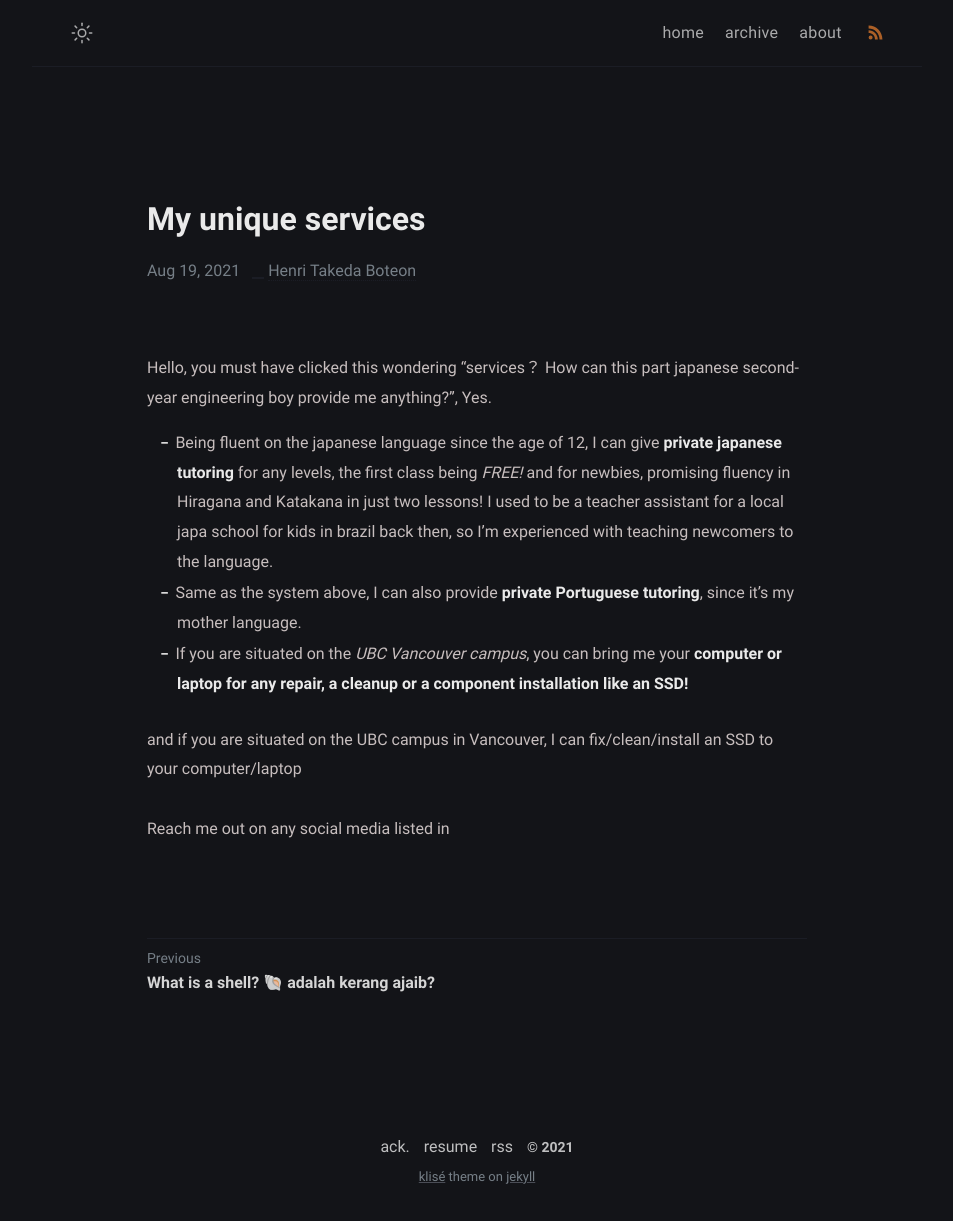
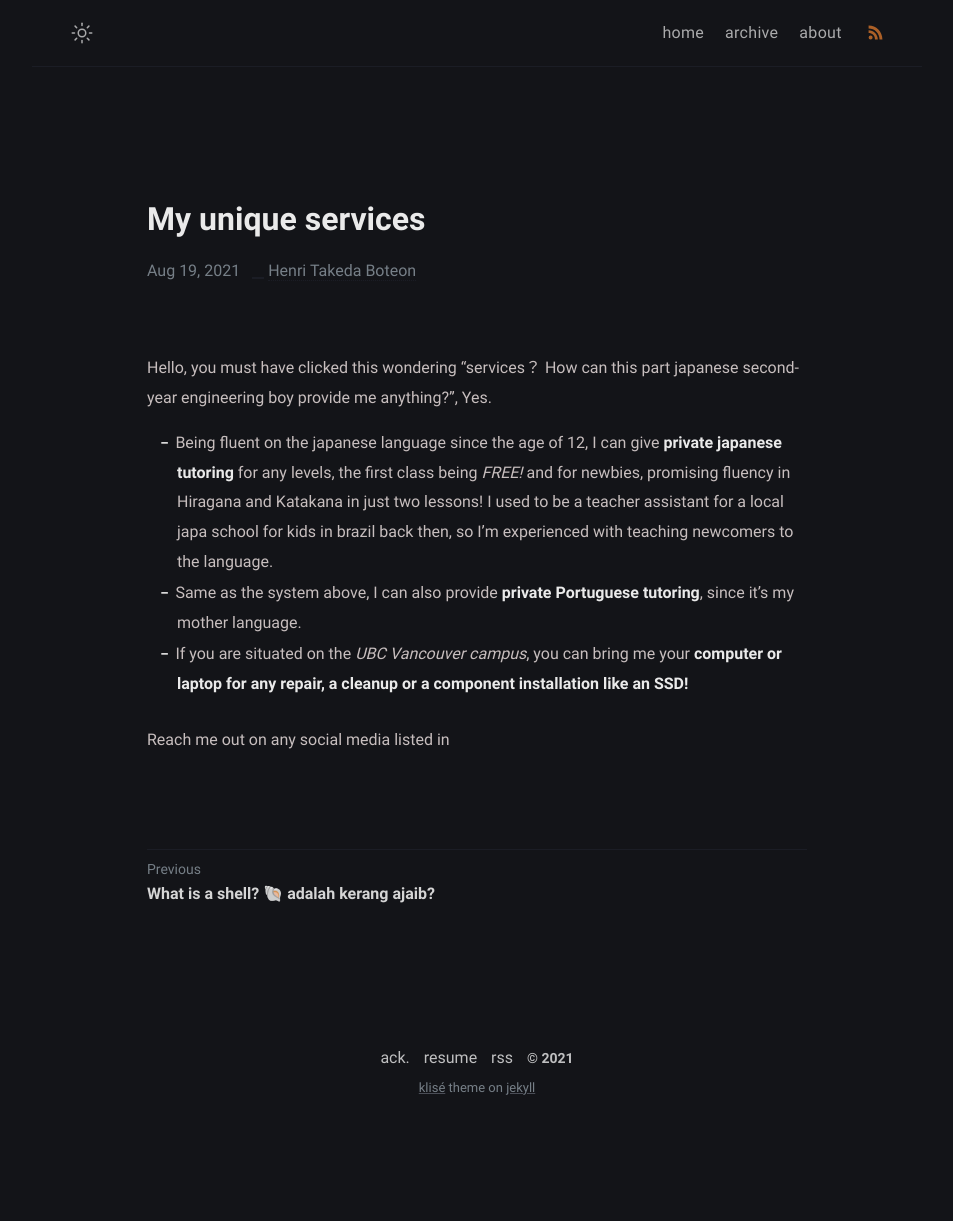
Before and after one commit to Pistachihen/pistachi.github.io, a Jekyll site: the page built from _posts/welcome-to-jekyll/2020-08-29-welcome-to-jekyll.md, in a window 1280 px wide. Shown: the whole page, without its empty margins (163-1116 px from the left). Built offline with Jekyll 4.4.1, drawn with Linux system fonts in a browser that asks for light colours; after the commit the page ends 1132 px from its top, so only the background shows below that.

Commit message:
2020-08-29-welcome-to-jekyll.md: changed

```diff
--- a/_posts/welcome-to-jekyll/2020-08-29-welcome-to-jekyll.md
+++ b/_posts/welcome-to-jekyll/2020-08-29-welcome-to-jekyll.md
@@ -10,6 +10,6 @@ Hello, you must have clicked this wondering "services？ How can this part japan
 - Same as the system above, I can also provide **private Portuguese tutoring**, since it's my mother language.
 - If you are situated on the *UBC Vancouver campus*, you can bring me your **computer or laptop for any repair, a cleanup or a component installation like an SSD!**
 
-and if you are situated on the UBC campus in Vancouver, I can fix/clean/install an SSD to your computer/laptop
+
 
 Reach me out on any social media listed in
```
